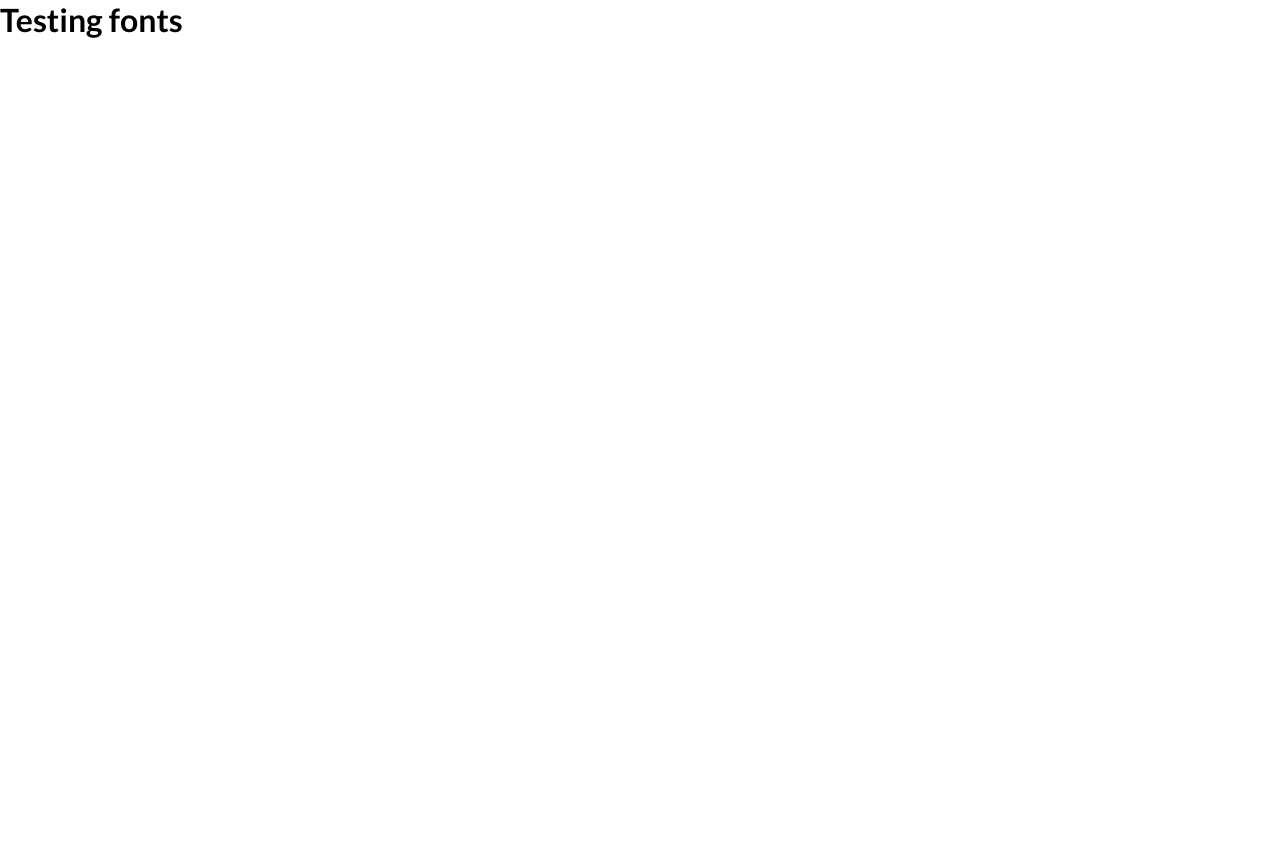
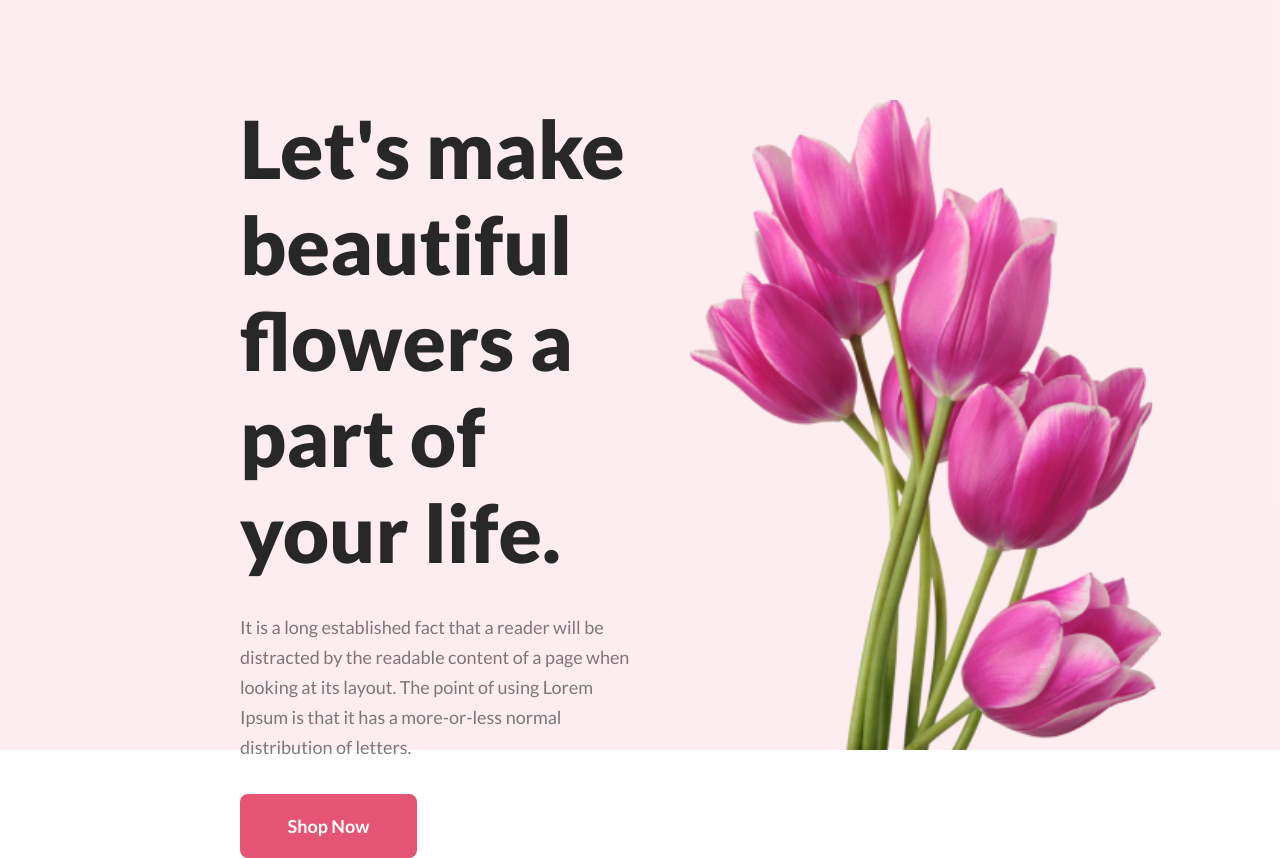
Before and after one commit to mahmudul35/responsive-online-flower-shop, a plain HTML site: page index.html in a window 1280 px wide. Before the commit the page ends 800 px from the top, so only its background shows below. Drawn offline with Linux system fonts and the light colour scheme.

Commit message:
banner section added

```diff
--- a/index.html
+++ b/index.html
@@ -7,6 +7,31 @@
     <link rel="stylesheet" href="style/style.css" />
   </head>
   <body>
-    <h1>Testing fonts</h1>
+    <!-- Header section starts here -->
+    <header>
+      <div class="banner-section">
+        <h1>Let's make beautiful flowers a part of your life.</h1>
+        <p class="description">
+          It is a long established fact that a reader will be distracted by the
+          readable content of a page when looking at its layout. The point of
+          using Lorem Ipsum is that it has a more-or-less normal distribution of
+          letters.
+        </p>
+        <button class="primary-btn">Shop Now</button>
+      </div>
+      <div class="image-container">
+        <img src="Flower Asset/pngwing 6.png" alt="" />
+      </div>
+    </header>
+    <!-- Header section end here -->
+
+    <!-- Main section starts here -->
+    <main></main>
+    <!-- Main section ends here -->
+
+    <!-- Footer section starts here -->
+    <footer></footer>
+
+    <!-- Header section ends here -->
   </body>
 </html>
--- a/style/style.css
+++ b/style/style.css
@@ -6,3 +6,66 @@
   padding: 0;
   font-family: "Lato", sans-serif;
 }
+/* Shared styles */
+.description {
+  color: rgba(39, 39, 39, 0.6);
+  font-family: Lato;
+  font-size: 18px;
+  font-weight: 400;
+  line-height: 30px;
+  letter-spacing: 0%;
+  text-align: left;
+}
+.primary-btn {
+  width: 177px;
+  height: 64px;
+  padding: 20px 43px 20px 43px;
+  border-radius: 8px;
+  color: rgb(255, 255, 255);
+  font-size: 18px;
+  font-weight: 700;
+  line-height: 24px;
+  letter-spacing: 0%;
+  text-align: center;
+  background: rgb(229, 84, 115);
+  border: none;
+  cursor: pointer;
+}
+
+/* Header start here */
+header {
+  width: 100%;
+  height: 750px;
+  background: rgba(229, 84, 115, 0.1);
+  padding: 100px 240px;
+  display: flex;
+  justify-content: space-between;
+}
+
+.banner-section {
+  width: 50%;
+}
+
+.banner-section h1 {
+  color: rgb(39, 39, 39);
+  font-family: Lato;
+  font-size: 80px;
+  font-weight: 800;
+  line-height: 96px;
+  letter-spacing: 0%;
+  text-align: left;
+  margin-bottom: 32px;
+}
+.banner-section p {
+  margin-bottom: 32px;
+}
+
+.image-container {
+  width: 50%;
+}
+.image-container img {
+  height: 650px;
+  margin-left: 50px;
+}
+
+/* header end here */
```
